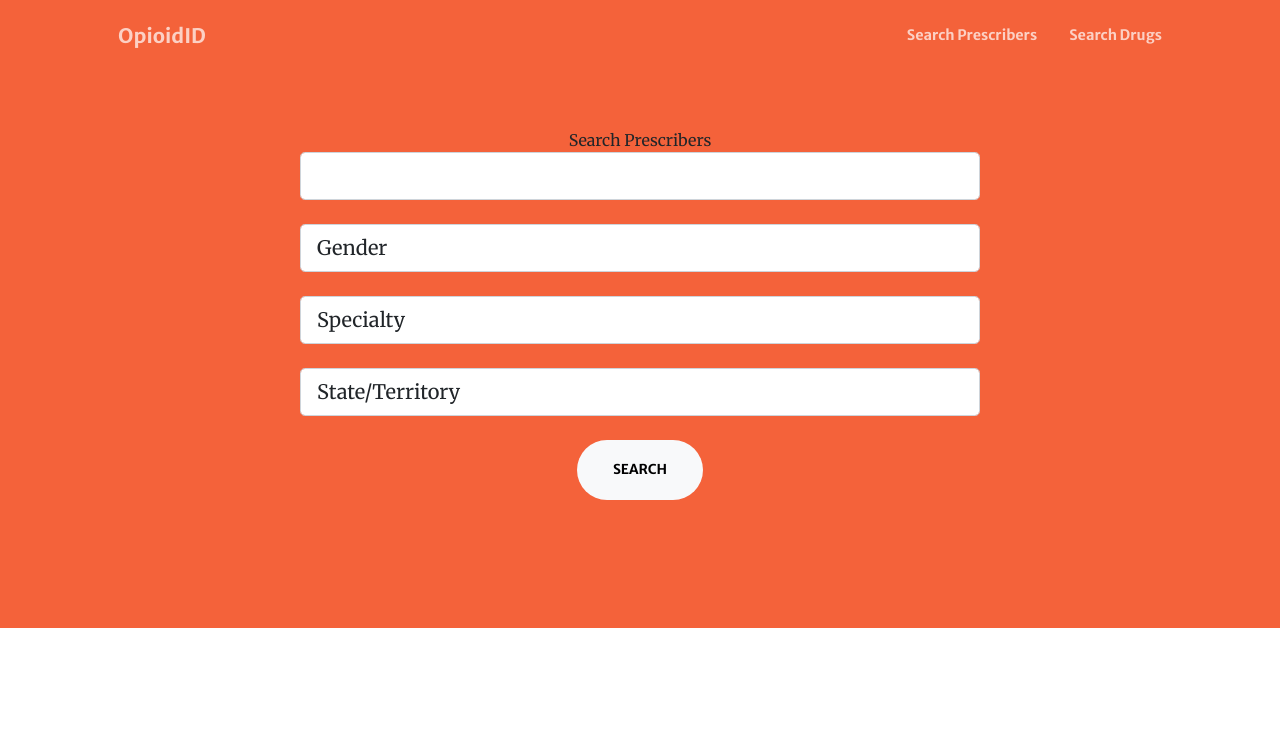
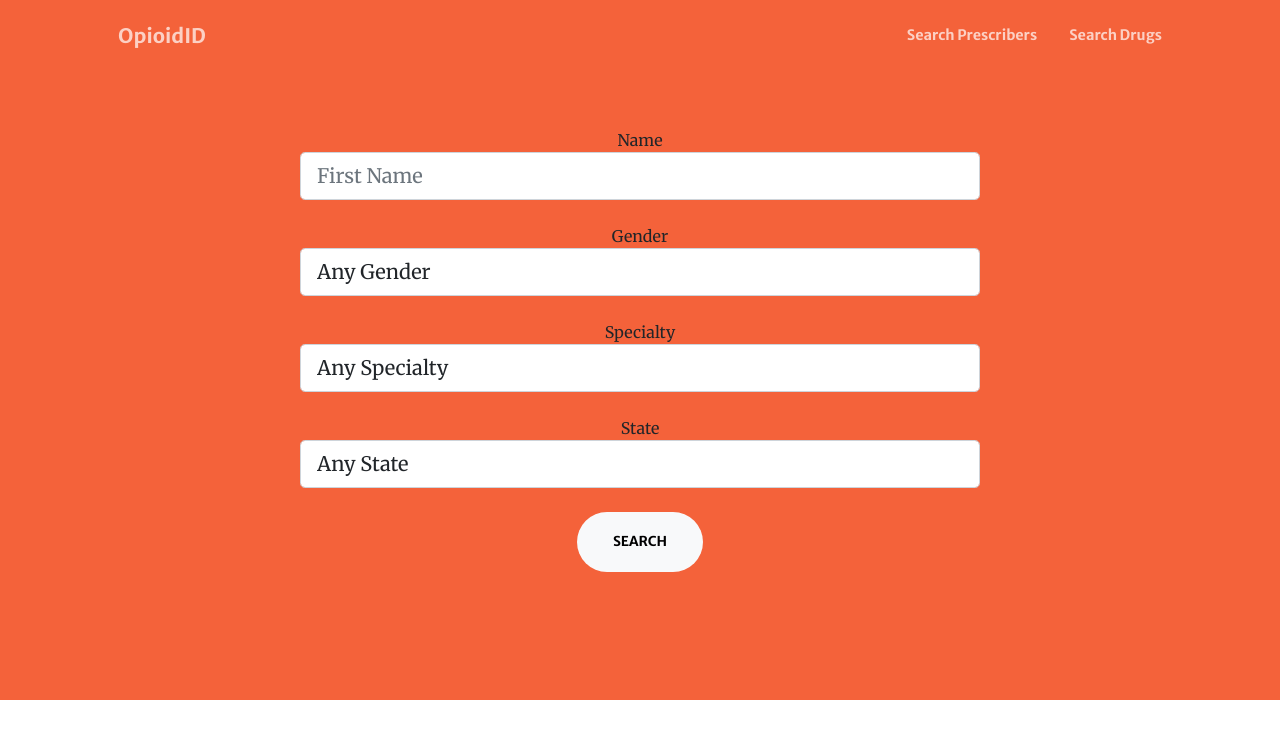
Before and after one commit to bchristensen2021/intex, a Django app: page /prescribers/search/ in a window 1280 px wide. Shown: the top 739 px of the page. Run offline with Django 3.2, Linux system fonts and the light colour scheme; tables that the repository leaves empty hold one stand-in row (values such as "Sample post"); some libraries are stand-ins or nearby versions.

Commit message:
added prescriber search page

```diff
--- a/opioidID/models.py
+++ b/opioidID/models.py
@@ -43,8 +43,14 @@ class Prescriber(models.Model):
     first_name = models.CharField(max_length=11, db_column="firstname", null=False)
     last_name = models.CharField(max_length=11, db_column="lastname", null=False)
     gender = models.CharField(max_length=1, db_column="gender", null=False)
+    specialty = models.CharField(max_length=62, db_column="specialty", null=False)
     state = models.ForeignKey("State", db_column="state", null=False, on_delete=models.PROTECT)
     drugs = models.ManyToManyField(Drug, through=DrugPrescriber)
+
+    @property
+    def full_name(self):
+        return self.first_name + " " + self.last_name
+
     class Meta:
         db_table = "prescriber"
         managed = False
--- a/opioidID/views.py
+++ b/opioidID/views.py
@@ -1,7 +1,7 @@
 from django import http
 from django.shortcuts import render
 from django.http import HttpResponse
-from .models import Prescriber
+from .models import Prescriber, State
 
 
 # Create your views here.
@@ -9,10 +9,44 @@ def indexPageView(request):
     return render(request, 'opioidID/index.html',)
 
 def searchPrescriberPageView(request):
-    return render(request, 'opioidID/searchPrescribers.html',)
+    context = {
+        "states": State.objects.all().order_by('state_name'),
+        "specialties": Prescriber.objects.all().values('specialty').distinct().order_by('specialty'),
+        "genders": Prescriber.objects.all().values('gender').distinct()
+    }
+
+    # if this page is showing search results
+    if(request.method == "POST"):
+        print(request.POST)
+
+        name = request.POST.get("name")
+        gender = request.POST.get("gender")
+        state = request.POST.get("state")
+        specialty = request.POST.get("specialty")
+        search_results = Prescriber.objects.all()
+        # only filter if the value isn't empty
+        if(gender):
+            search_results = search_results.filter(gender__contains=gender)
+        if(state):
+            search_results = search_results.filter(state__state_name=state)
+        if(specialty):
+            search_results = search_results.filter(specialty=specialty)
+
+        search_results = search_results.order_by('first_name','last_name','specialty','state')
+
+        # filter the results further by first and last name (can't do this in the filter)
+        search_results = [result for result in search_results if name.lower() in result.full_name.lower()]
+        context["search_results"] = search_results
+
+
+    else:
+        print("twas a get")
+
+
+    return render(request, 'opioidID/searchPrescribers.html', context)
 
 def searchDrugPageView(request):
-    return render(request, 'opioidID/searchDrugs.html',)
+    return render(request, 'opioidID/searchDrugs.html')
 
 def detailsDrugPageView(request):
     return render(request, 'opioidID/detailsDrug.html',)
--- a/templates/opioidID/searchPrescribers.html
+++ b/templates/opioidID/searchPrescribers.html
@@ -5,85 +5,55 @@
         <div class="container px-4 px-lg-5">
             <div class="row gx-4 gx-lg-5 justify-content-center">
                 <div class="col-lg-8 text-center">
-                    {% comment %} <h2 class="text-white mt-0">We've got what you need!</h2> {% endcomment %}
-                    <form name="searchPrescribers" method="get" action="{% url 'detailsPrescriber' %}">
-                        <label for="searchPrescribers">Search Prescribers</label>
-                        <input class="form-control form-control-lg" type="search" id="searchPrescribers" name="searchPrescribers" aria-label="Search Prescribers">
+                    <form name="search-prescribers" method="post" action="{% url 'searchPrescriber' %}" id="search-prescribers">
+                        {% csrf_token %}
+                        <label for="first_name">Name</label>
+                        <input class="form-control form-control-lg" type="search" id="first_name" name="name" aria-label="name" placeholder="First Name">
                         <br>
-                        <select class="form-control form-control-lg" name='gender'>
-                            <option value="">Gender</option>
+
+                        <label for="gender">Gender</label>
+                        <select class="form-control form-control-lg" id="gender" name='gender'>
+                            <option value="" disabled selected hidden>Any Gender</option>
                             <option value="M">Male</option>
                             <option value="F">Female</option>
                         </select>
                         <br>
-                        <select class="form-control form-control-lg" name='specialty'>
-                            <option value="">Specialty</option>
-                            <option value="">Specialty</option>
-                            <option value="">Specialty</option>
-                            <option value="">Specialty</option>
-                            <option value="">Specialty</option>
+
+                        <label for="specialty">Specialty</label>
+                        <select class="form-control form-control-lg" id='specialty' name='specialty'>
+                            <option value="" disabled selected hidden>Any Specialty</option>
+                            {% for specialty in specialties %}
+                            <option value="{{specialty.specialty}}">{{specialty.specialty}}</option>
+                            {% endfor %}
                         </select>
                         <br>
-                        <select class="form-control form-control-lg" name='state'>
-                                <option value="">State/Territory</option>
-                                <option value="AE">Armed Forces Europe</option>
-                                <option value="AK">Alaska</option>
-                                <option value="AL">Alabama</option>
-                                <option value="AR">Arkansas</option>
-                                <option value="AZ">Arizona</option>
-                                <option value="CA">California</option>
-                                <option value="CO">Colorado</option>
-                                <option value="CT">Connecticut</option>
-                                <option value="DC">Washington DC</option>
-                                <option value="DE">Delaware</option>
-                                <option value="FL">Florida</option>
-                                <option value="GA">Georgia</option>
-                                <option value="HI">Hawaii</option>
-                                <option value="IA">Iowa</option>
-                                <option value="ID">Idaho</option>
-                                <option value="IL">Illinois</option>
-                                <option value="IN">Indiana</option>
-                                <option value="KS">Kansas</option>
-                                <option value="KY">Kentucky</option>
-                                <option value="LA">Louisiana</option>
-                                <option value="MA">Massachusetts</option>
-                                <option value="MD">Maryland</option>
-                                <option value="ME">Maine</option>
-                                <option value="MI">Michigan</option>
-                                <option value="MN">Minnesota</option>
-                                <option value="MO">Missouri</option>
-                                <option value="MS">Mississippi</option>
-                                <option value="MT">Montana</option>
-                                <option value="NC">North Carolina</option>
-                                <option value="ND">North Dakota</option>
-                                <option value="NE">Nebraska</option>
-                                <option value="NH">New Hampshire</option>
-                                <option value="NJ">New Jersey</option>
-                                <option value="NM">New Mexico</option>
-                                <option value="NV">Nevada</option>
-                                <option value="NY">New York</option>
-                                <option value="OH">Ohio</option>
-                                <option value="OK">Oklahoma</option>
-                                <option value="OR">Oregon</option>
-                                <option value="PA">Pennsylvania</option>
-                                <option value="PR">Puerto Rico</option>
-                                <option value="RI">Rhode Island</option>
-                                <option value="SC">South Carolina</option>
-                                <option value="SD">South Dakota</option>
-                                <option value="TN">Tennessee</option>
-                                <option value="TX">Texas</option>
-                                <option value="UT">Utah</option>
-                                <option value="VA">Virginia</option>
-                                <option value="VI">Virgin Islands</option>
-                                <option value="VT">Vermont</option>
-                                <option value="WA">Washington</option>
-                                <option value="WI">Wisconsin</option>
-                                <option value="WV">West Virginia</option>
-                                <option value="WY">Wyoming</option>
+
+                        <label for="state">State</label>
+                        <select class="form-control form-control-lg" id='specialty' name='state'>
+                                <option value="" disabled selected hidden>Any State</option>
+                                {% for state in states %}
+                                <option value="{{state}}">{{state.state_name}}</option>
+                                {% endfor %}
                         </select>
                         <br>
+
                         <button class="btn btn-light btn-xl" type="submit" href="#services">Search</button>
+
                     </form>
+                    {% if search_results %}
+                    <ul class="list-group-primary">
+                        {% for prescriber in search_results %}
+                        <a href={% url "detailsPrescriber" %}
+                        <li class="list-group-item d-flex justify-content-between align-items-start" aria-current="true">
+                            <div class="ms-2 me-auto">
+                              <h5 class="fw-bold">{{prescriber.full_name}} ({{prescriber.gender}})</h5>
+                              <small>{{prescriber.specialty}}, {{prescriber.state.state_name}}</small>
+                            </div>
+                        </li>
+                        </a>
+                        {% endfor %}
+                    </ul>
+                    {% endif %}
                 </div>
             </div>
         </div>
```
Also changed, not shown: opioidID/migrations/0005_auto_20211203_1504.py (added).
